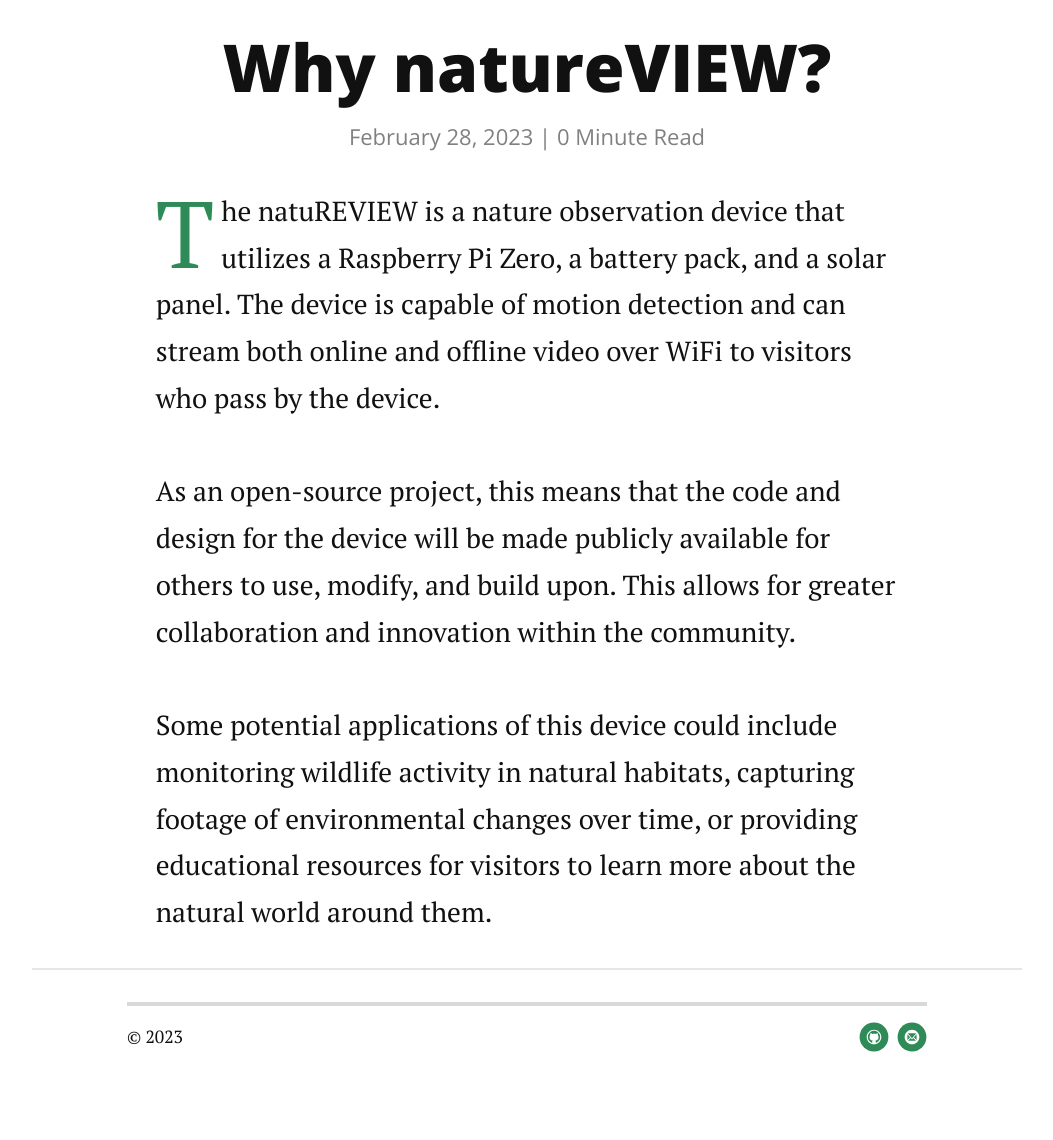
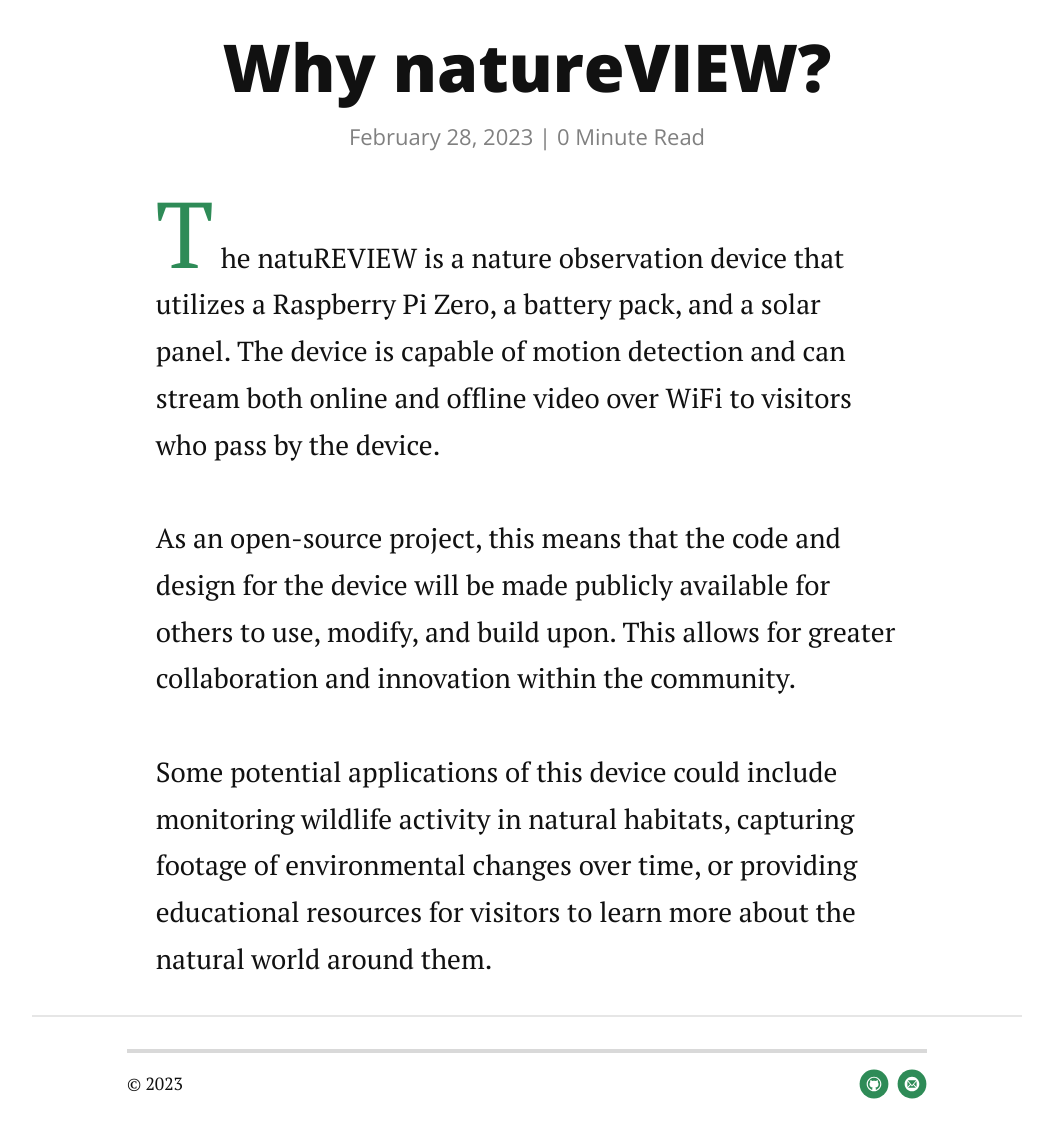
Before and after one commit to natuREVIEW/website, a Jekyll site: the page built from _posts/2023-02-28-Why-natureVIEW.markdown, in a window 1280 px wide. Shown: the part 330-1470 px from the top of the page, without its empty margins (113-1166 px from the left). Built offline with Jekyll 4.4.1, drawn with Linux system fonts in a browser that asks for light colours; nearby versions of some CDN libraries; before the commit the page ends 1424 px from its top, so only the background shows below that.

Commit message:
Update 2023-02-28-Why-natureVIEW.markdown

```diff
--- a/_posts/2023-02-28-Why-natureVIEW.markdown
+++ b/_posts/2023-02-28-Why-natureVIEW.markdown
@@ -4,4 +4,4 @@
 date:   2023-02-28
 description: Our journey...
 ---
-<p class="intro"><span class="dropcap">T</span>he natuREVIEW is a nature observation device that utilizes a Raspberry Pi Zero, a battery pack, and a solar panel. The device is capable of motion detection and can stream both online and offline video over WiFi to visitors who pass by the device.<br><br>As an open-source project, this means that the code and design for the device will be made publicly available for others to use, modify, and build upon. This allows for greater collaboration and innovation within the community.<br><br>Some potential applications of this device could include monitoring wildlife activity in natural habitats, capturing footage of environmental changes over time, or providing educational resources for visitors to learn more about the natural world around them.</p>
+<p class="intro"><span class="dropcap">T</span><br>he natuREVIEW is a nature observation device that utilizes a Raspberry Pi Zero, a battery pack, and a solar panel. The device is capable of motion detection and can stream both online and offline video over WiFi to visitors who pass by the device.<br><br>As an open-source project, this means that the code and design for the device will be made publicly available for others to use, modify, and build upon. This allows for greater collaboration and innovation within the community.<br><br>Some potential applications of this device could include monitoring wildlife activity in natural habitats, capturing footage of environmental changes over time, or providing educational resources for visitors to learn more about the natural world around them.</p>
```
